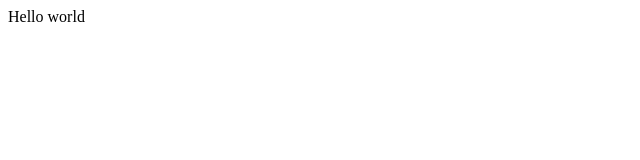
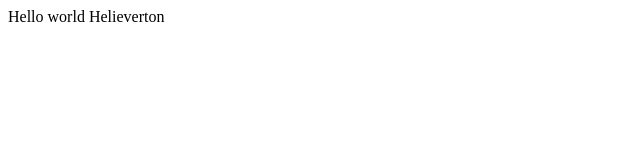
Before and after one commit to HappyCodeRibeirao/Hello-World-HTML, a plain HTML site: page index.html in a window 1280 px wide. Shown: the whole page, without its empty margins (0-640 px from the left). Drawn offline with Linux system fonts and the light colour scheme.

Commit message:
heli commit

```diff
--- a/index.html
+++ b/index.html
@@ -3,5 +3,7 @@
   <body>
     Hello world
 
+    Helieverton
+
   </body>
 </html>
```
